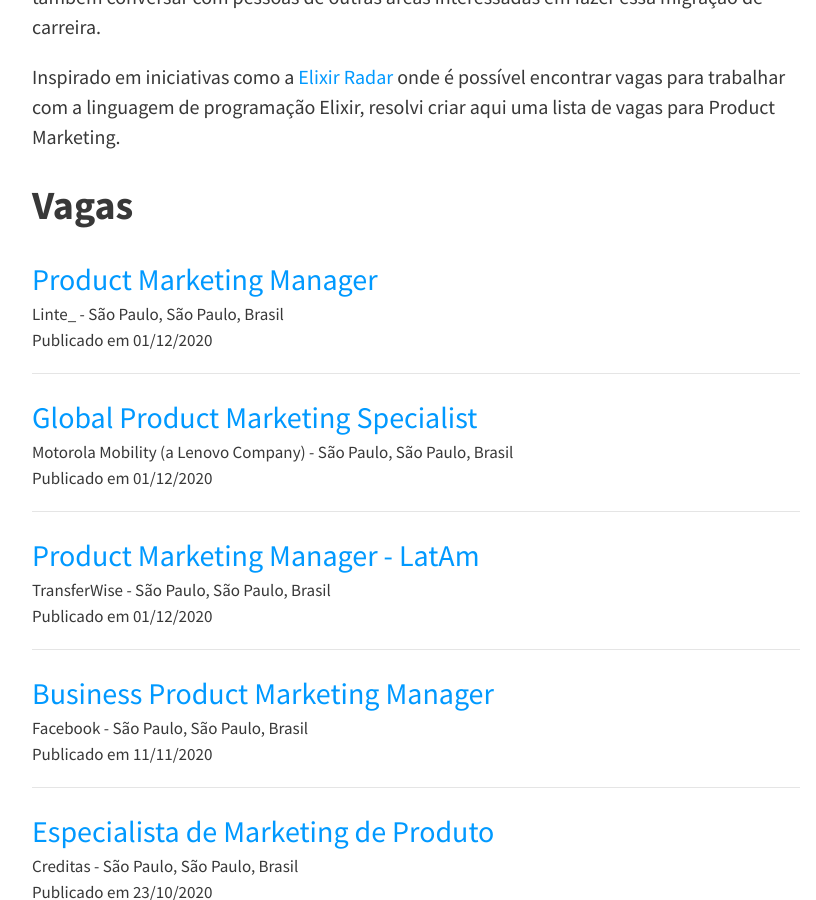
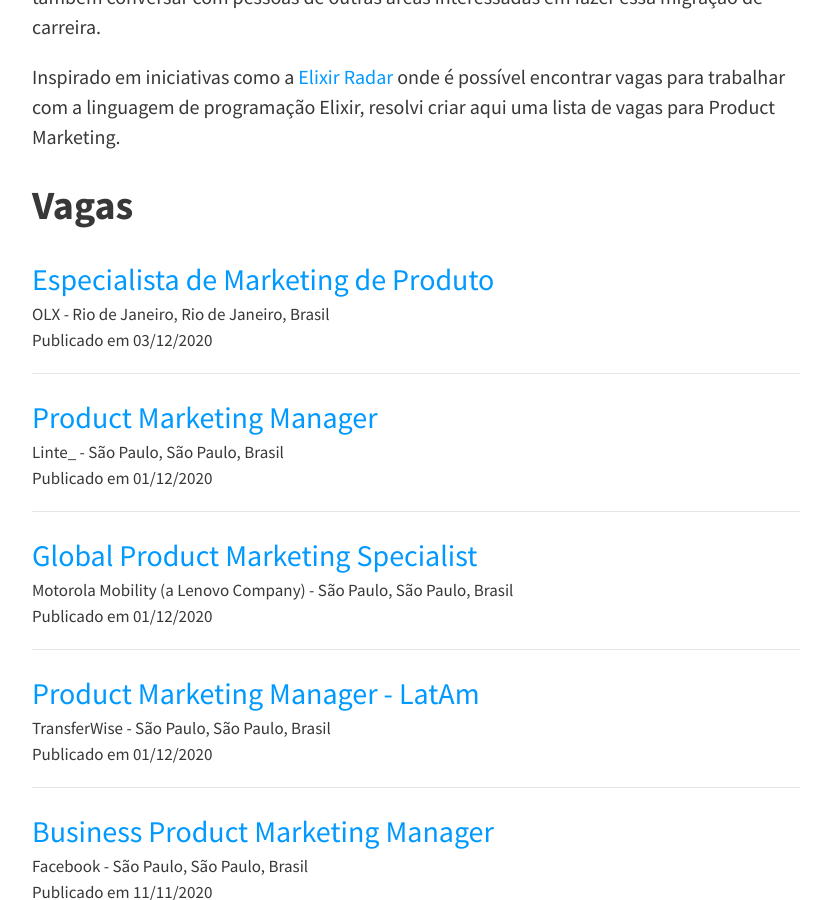
Before and after one commit to felipecbarbosa/felipecbarbosa.github.io, a Jekyll site: the page built from product-marketing/vagas.md, in a window 1280 px wide and 900 px high, scrolled down 953 px. Shown: the whole window, without its empty margins (224-1040 px from the left). Built offline with Jekyll 4.4.1, drawn with Linux system fonts in a browser that asks for light colours; nearby versions of some CDN libraries; comment, search, counter and statistics services are not loaded.

Commit message:
Added new job, olx

```diff
--- a/_data/job.json
+++ b/_data/job.json
@@ -1,4 +1,11 @@
 [
+    {
+        "url": "https://olxbrasil.recruiterbox.com/jobs/170f2f32e25d42899f1266a2c315db87",
+        "title": "Especialista de Marketing de Produto",
+        "location": "OLX - Rio de Janeiro, Rio de Janeiro, Brasil",
+        "date": "Publicado em 03/12/2020",
+        "track": "olx"
+    },
     {
         "url": "https://www.linkedin.com/jobs/view/2321306337/",
         "title": "Product Marketing Manager",
```
